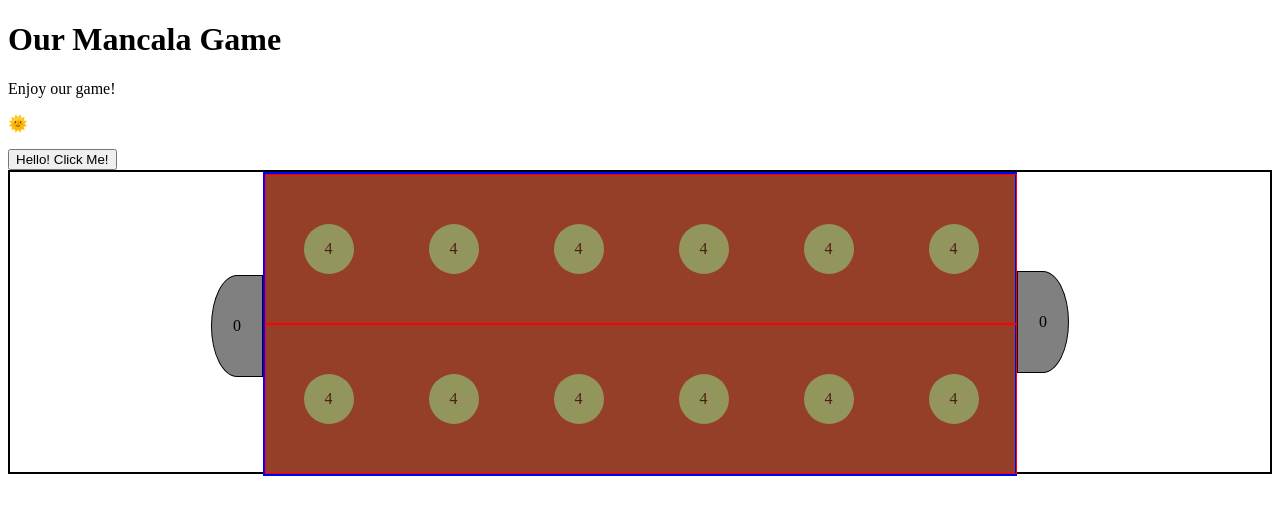
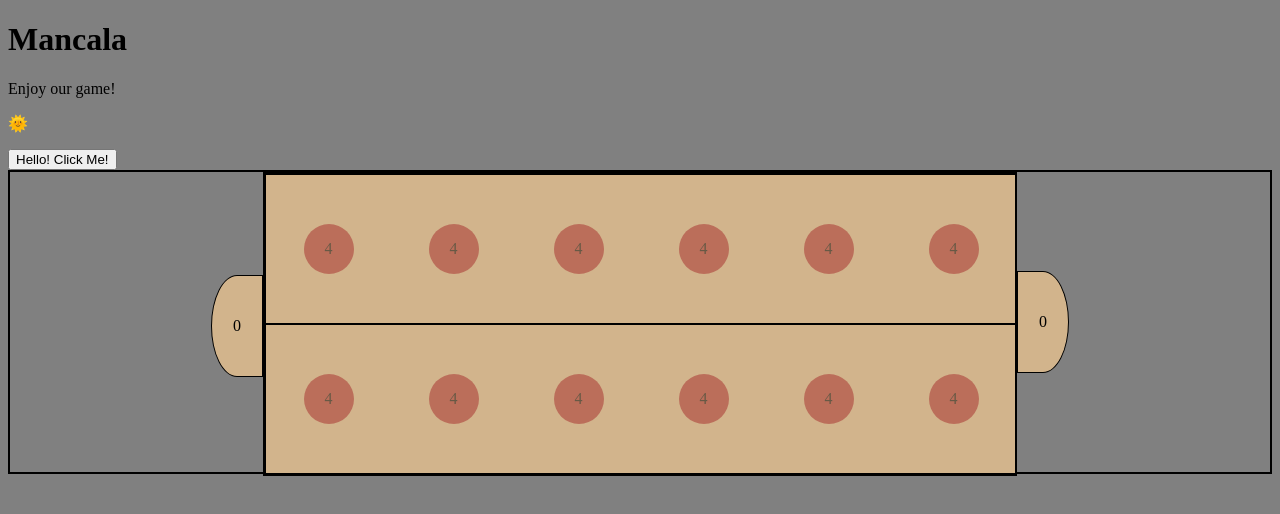
Before and after one commit to KrystalV8/Mancala, a plain HTML site: page mancala.html in a window 1280 px wide. Drawn offline with Linux system fonts and the light colour scheme.

Commit message:
NeW ChAngEs

```diff
--- a/mancala.html
+++ b/mancala.html
@@ -8,7 +8,7 @@
 
 	</head>
 	<body>
-			<h1 class="Title">Our Mancala Game</h1>
+			<h1 class="Title">Mancala</h1>
 		</p> Enjoy our game! </p>
 		<p role="image" aria-label="happy sun">🌞</p>
 		<button onclick="alerto()">Hello! Click Me!</button>
@@ -47,14 +47,14 @@
   flex-direction: column;
   width: 750px;
   height: 300px;
-  border: solid 2px blue;
-  background: #953E28;
+  border: solid 2px black;
+  background: tan;
 }
 .box{
   cursor:pointer;
   width: 50px;
   height: 50px;
-  background-color: lightgreen;
+  background-color: brown;
   border-radius: 50%;
   text-align: center;
   vertical-align: middle;
@@ -65,7 +65,7 @@
 .player{
   display: flex;
 /*   flex-direction: row; */
-  border: solid 1px red;
+border: solid 1px black;
   width: 100%;
   height: 50%;
   align-items: center;
@@ -84,7 +84,7 @@
   right: -53px;
   bottom: 100px;
   border-radius:  0% 50% 50% 0%;
-  background: grey;
+  background: tan;
   text-align: center;
   vertical-align: middle;
   line-height: 100px;
@@ -138,6 +138,13 @@ allBoxes.forEach((cup, index) => {
         })
     }
 })
+
+function changeBackground(color){
+  document.body.style.background=color;
+}
+
+window.addEventListener("load", function() {changeBackground('grey')});
+
 		  </script>
 	</body>
 	</html>
```
